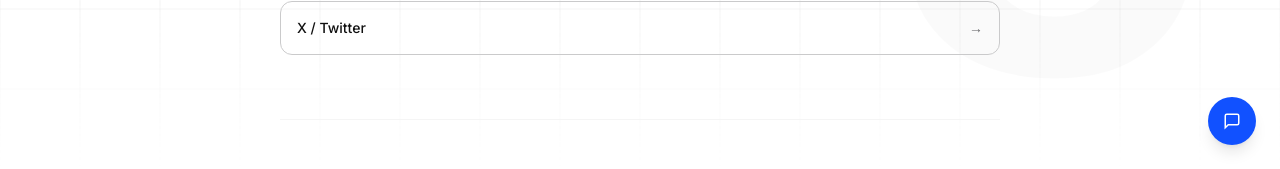
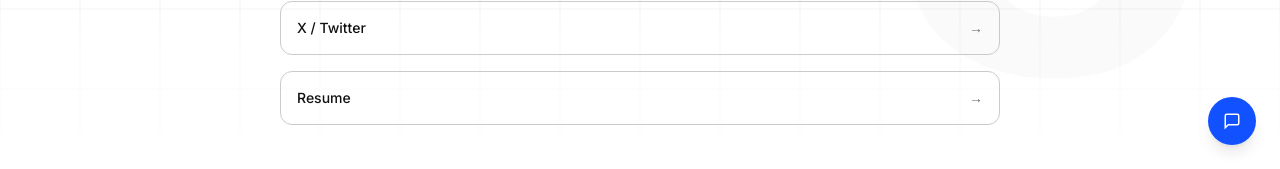
Before and after one commit to Jai-Sankhla/portfolio-website, a Next.js app: page /contact in a window 1280 px wide. Shown: the part 631-800 px from the top of the page. Built offline with nearby package versions, Linux system fonts and the light colour scheme.

Commit message:
fix: restore Resume link on contact page

```diff
--- a/src/app/contact/page.tsx
+++ b/src/app/contact/page.tsx
@@ -62,12 +62,16 @@ export default function Contact() {
               label: "X / Twitter",
               href: site.social.twitter,
             },
+            {
+              label: "Resume",
+              href: site.resume,
+              download: true,
+            },
           ].map((link, i) => (
             <ScrollReveal key={link.label} delay={0.2 + i * 0.05}>
               <a
                 href={link.href}
-                target="_blank"
-                rel="noopener noreferrer"
+                {...(link.download ? { download: true } : { target: "_blank", rel: "noopener noreferrer" })}
                 className="group flex items-center justify-between p-4 rounded-xl border border-[#cacacb] dark:border-[#333333] hover:border-[#1151ff] dark:hover:border-[#1151ff] transition-colors"
               >
                 <span className="text-sm font-medium">{link.label}</span>
```
